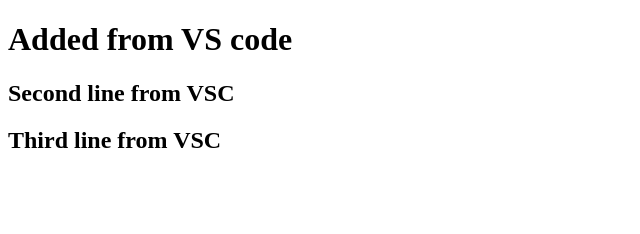
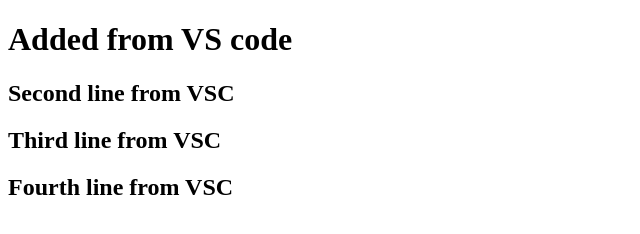
Before and after one commit to alxworld/tstone, a plain HTML site: page index.html in a window 1280 px wide. Shown: the whole page, without its empty margins (0-640 px from the left). Drawn offline with Linux system fonts and the light colour scheme.

Commit message:
added 4th line

```diff
--- a/index.html
+++ b/index.html
@@ -9,5 +9,6 @@
     <h1>Added from VS code</h1>
     <h2>Second line from VSC</h2>
     <h2>Third line from VSC</h2>
+    <h2>Fourth line from VSC</h2>
   </body>
 </html>
```
